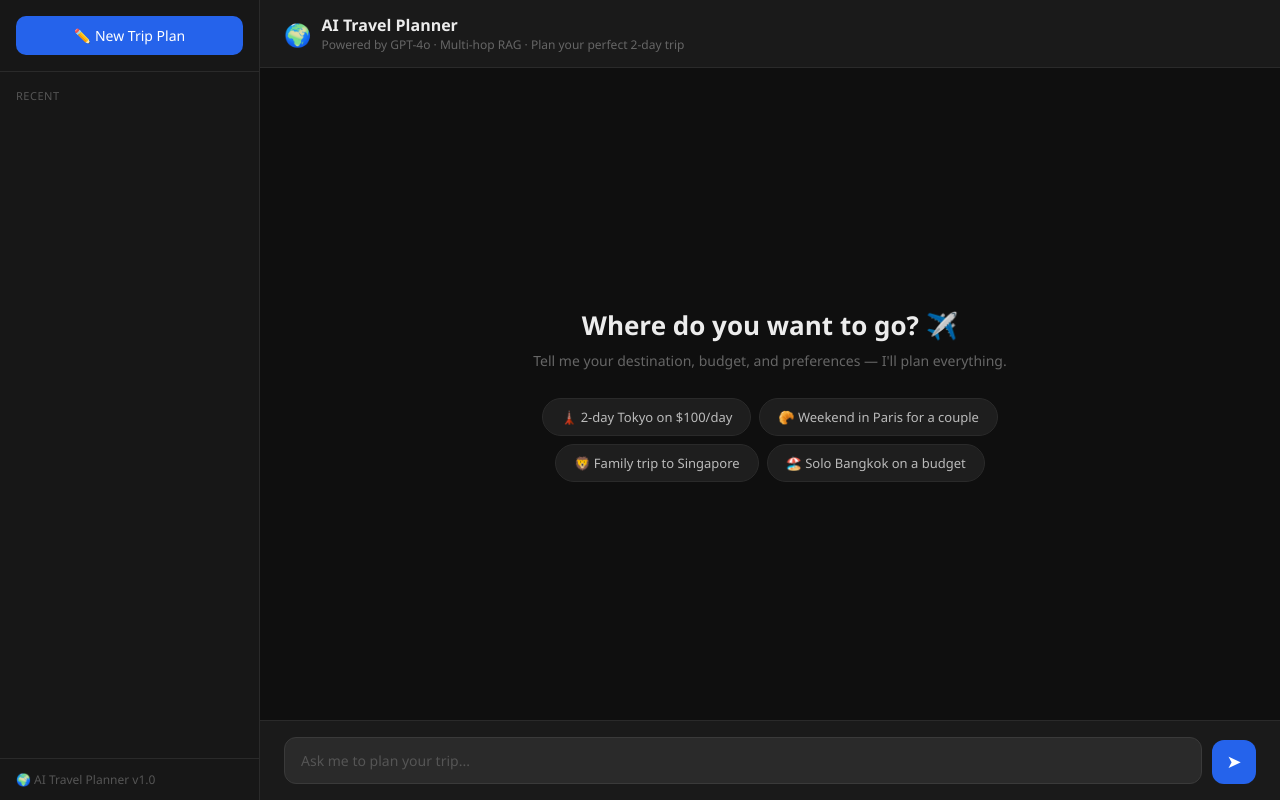
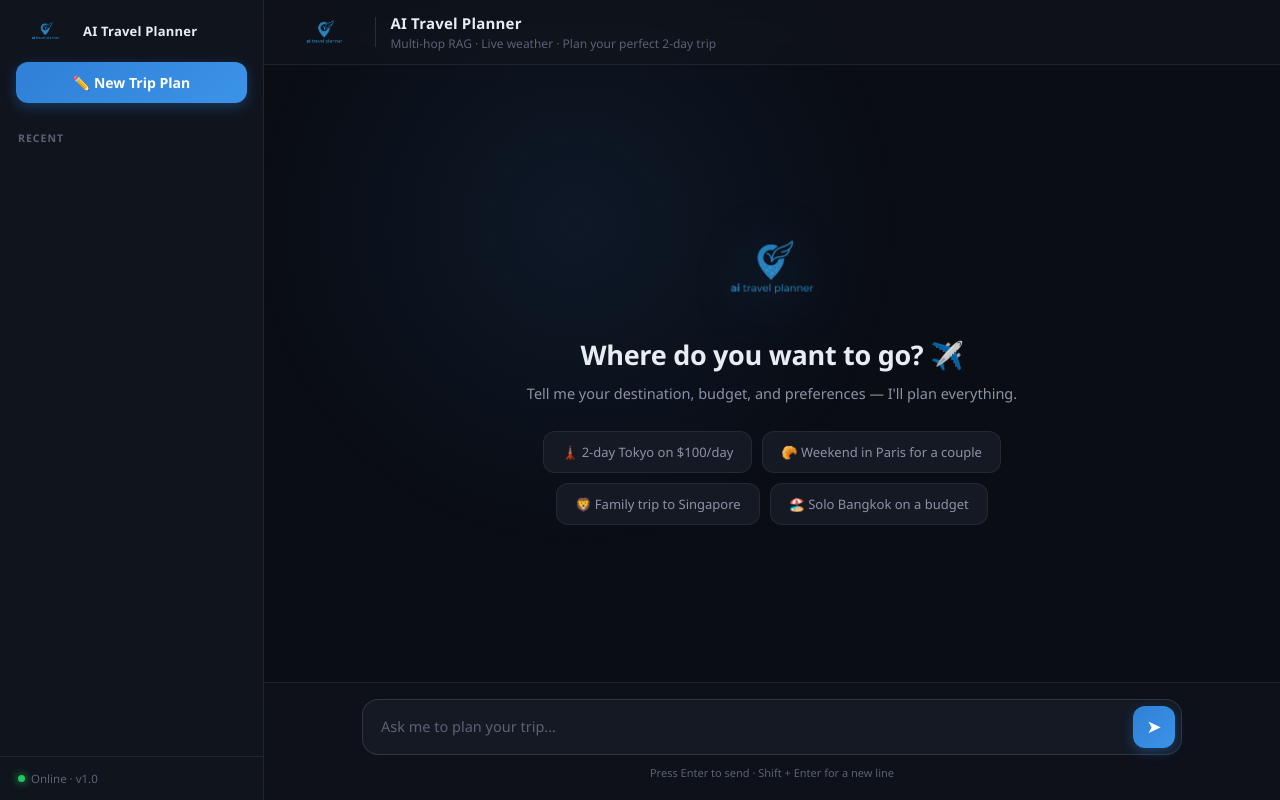
Before and after one commit to zektron001/AI-Travel-Planner-ChatBot, a plain HTML site: page static/index.html in a window 1280 px wide. Drawn offline with nearby package versions, Linux system fonts and the light colour scheme.

Commit message:
edit the interface

```diff
--- a/static/index.html
+++ b/static/index.html
@@ -4,190 +4,299 @@
   <meta charset="UTF-8" />
   <meta name="viewport" content="width=device-width, initial-scale=1.0"/>
   <title>AI Travel Planner</title>
+  <link rel="icon" type="image/png" href="/static/logo.png" />
   <script src="https://cdnjs.cloudflare.com/ajax/libs/marked/9.1.6/marked.min.js"></script>
   <style>
+    :root {
+      --bg:        #0a0d14;
+      --panel:     #10141d;
+      --panel-2:   #141924;
+      --border:    rgba(255,255,255,0.07);
+      --border-2:  rgba(255,255,255,0.12);
+      --text:      #e8ecf3;
+      --text-dim:  #8a93a6;
+      --text-mute: #5a6273;
+      --brand:     #2f80d6;
+      --brand-2:   #3b93e8;
+      --brand-lo:  rgba(47,128,214,0.14);
+      --accent:    #7c5cff;
+    }
+
     * { margin: 0; padding: 0; box-sizing: border-box; }
 
     body {
-      font-family: 'Segoe UI', sans-serif;
-      background: #0f0f0f;
-      color: #ececec;
+      font-family: 'Segoe UI', system-ui, -apple-system, sans-serif;
+      background: var(--bg);
+      color: var(--text);
       height: 100vh;
       display: flex;
       overflow: hidden;
     }
 
+    /* ambient glow behind everything */
+    body::before {
+      content: "";
+      position: fixed;
+      top: -20%; left: 15%;
+      width: 60vw; height: 60vw;
+      background: radial-gradient(circle, rgba(47,128,214,0.10), transparent 60%);
+      pointer-events: none;
+      z-index: 0;
+    }
+
+    /* ─────────────── Sidebar ─────────────── */
     #sidebar {
-      width: 260px;
-      background: #171717;
-      border-right: 1px solid #2a2a2a;
+      width: 264px;
+      background: var(--panel);
+      border-right: 1px solid var(--border);
       display: flex;
       flex-direction: column;
       flex-shrink: 0;
+      position: relative;
+      z-index: 2;
     }
 
-    #sidebar-header { padding: 16px; border-bottom: 1px solid #2a2a2a; }
+    #sidebar-brand {
+      display: flex; align-items: center; gap: 10px;
+      padding: 16px 18px 4px;
+    }
+    #sidebar-brand img { height: 30px; width: auto; }
+    #sidebar-brand span {
+      font-size: 13px; font-weight: 600; letter-spacing: 0.2px; color: var(--text);
+    }
+
+    #sidebar-header { padding: 12px 16px 14px; }
 
     #new-chat-btn {
       width: 100%;
-      background: #2563eb;
+      background: linear-gradient(135deg, var(--brand), var(--brand-2));
       border: none;
-      border-radius: 10px;
+      border-radius: 12px;
       color: white;
-      padding: 10px 16px;
-      font-size: 14px;
+      padding: 11px 16px;
+      font-size: 14px; font-weight: 600;
       cursor: pointer;
       font-family: inherit;
-      transition: background 0.2s;
+      display: flex; align-items: center; justify-content: center; gap: 8px;
+      box-shadow: 0 4px 14px rgba(47,128,214,0.35);
+      transition: transform 0.15s, box-shadow 0.2s, filter 0.2s;
     }
-    #new-chat-btn:hover { background: #1d4ed8; }
+    #new-chat-btn:hover { filter: brightness(1.08); box-shadow: 0 6px 20px rgba(47,128,214,0.45); }
+    #new-chat-btn:active { transform: translateY(1px); }
 
-    #chat-list { flex: 1; overflow-y: auto; padding: 8px; }
+    #chat-list { flex: 1; overflow-y: auto; padding: 4px 8px 8px; }
 
     .chat-list-label {
-      font-size: 11px; color: #555;
-      padding: 8px 8px 4px;
-      text-transform: uppercase; letter-spacing: 0.5px;
+      font-size: 10.5px; color: var(--text-mute);
+      padding: 10px 10px 6px;
+      text-transform: uppercase; letter-spacing: 1px; font-weight: 600;
     }
 
     .chat-item {
-      padding: 10px 12px; border-radius: 8px;
-      cursor: pointer; font-size: 13px; color: #aaa;
+      padding: 10px 12px; border-radius: 10px;
+      cursor: pointer; font-size: 13px; color: var(--text-dim);
       white-space: nowrap; overflow: hidden; text-overflow: ellipsis;
-      transition: background 0.2s;
-      display: flex; align-items: center;
+      transition: background 0.15s, color 0.15s;
+      display: flex; align-items: center; gap: 4px;
     }
-    .chat-item:hover { background: #222; color: #eee; }
-    .chat-item.active { background: #2a2a2a; color: #fff; }
+    .chat-item:hover { background: var(--panel-2); color: var(--text); }
+    .chat-item.active { background: var(--brand-lo); color: #fff; box-shadow: inset 2px 0 0 var(--brand); }
 
     .chat-item-title { flex: 1; overflow: hidden; text-overflow: ellipsis; }
 
     .delete-btn {
       opacity: 0;
       font-size: 12px;
-      padding: 2px 5px;
-      border-radius: 4px;
+      padding: 2px 6px;
+      border-radius: 6px;
       flex-shrink: 0;
-      transition: opacity 0.2s;
+      transition: opacity 0.15s, background 0.15s;
       cursor: pointer;
     }
-    .chat-item:hover .delete-btn { opacity: 1; }
-    .delete-btn:hover { background: #3a2a2a; }
+    .chat-item:hover .delete-btn { opacity: 0.6; }
+    .delete-btn:hover { opacity: 1 !important; background: rgba(239,68,68,0.18); }
 
-    #sidebar-footer { padding: 12px 16px; border-top: 1px solid #2a2a2a; font-size: 12px; color: #555; }
+    #sidebar-footer {
+      padding: 14px 18px; border-top: 1px solid var(--border);
+      font-size: 11.5px; color: var(--text-mute);
+      display: flex; align-items: center; gap: 6px;
+    }
+    #sidebar-footer .dot { width: 7px; height: 7px; border-radius: 50%; background: #22c55e; box-shadow: 0 0 8px #22c55e; }
 
-    #main { flex: 1; display: flex; flex-direction: column; overflow: hidden; }
+    /* ─────────────── Main ─────────────── */
+    #main { flex: 1; display: flex; flex-direction: column; overflow: hidden; position: relative; z-index: 1; }
 
     header {
-      background: #1a1a1a; padding: 14px 24px;
-      border-bottom: 1px solid #2a2a2a;
-      display: flex; align-items: center; gap: 10px;
+      background: rgba(16,20,29,0.7);
+      backdrop-filter: blur(12px);
+      padding: 12px 24px;
+      border-bottom: 1px solid var(--border);
+      display: flex; align-items: center; gap: 14px;
     }
-    header h1 { font-size: 16px; font-weight: 600; }
-    header p { font-size: 12px; color: #666; }
+    header .brand-logo { height: 40px; width: auto; }
+    header .brand-divider { width: 1px; height: 30px; background: var(--border-2); }
+    header .brand-text h1 { font-size: 15px; font-weight: 600; letter-spacing: 0.2px; }
+    header .brand-text p { font-size: 12px; color: var(--text-mute); margin-top: 2px; }
 
     #chat-container {
-      flex: 1; overflow-y: auto; padding: 24px;
-      display: flex; flex-direction: column; gap: 16px;
+      flex: 1; overflow-y: auto; padding: 28px 24px;
+      display: flex; flex-direction: column; gap: 18px;
     }
 
     .message {
-      display: flex; gap: 12px; max-width: 78%;
-      animation: fadeIn 0.25s ease;
+      display: flex; gap: 12px; max-width: 80%;
+      animation: fadeIn 0.3s ease;
     }
     @keyframes fadeIn {
-      from { opacity: 0; transform: translateY(6px); }
+      from { opacity: 0; transform: translateY(8px); }
       to   { opacity: 1; transform: translateY(0); }
     }
     .message.user { align-self: flex-end; flex-direction: row-reverse; }
     .message.assistant { align-self: flex-start; }
 
     .avatar {
-      width: 34px; height: 34px; border-radius: 50%;
+      width: 36px; height: 36px; border-radius: 11px;
       display: flex; align-items: center; justify-content: center;
-      font-size: 16px; flex-shrink: 0;
+      font-size: 17px; flex-shrink: 0;
+      border: 1px solid var(--border-2);
     }
-    .user .avatar { background: #2563eb; }
-    .assistant .avatar { background: #16a34a; }
+    .user .avatar { background: linear-gradient(135deg, var(--brand), var(--brand-2)); }
+    .assistant .avatar { background: linear-gradient(135deg, #16a34a, #22c55e); }
 
-    .bubble { padding: 12px 16px; border-radius: 16px; line-height: 1.65; font-size: 14px; }
-    .user .bubble { background: #2563eb; border-bottom-right-radius: 4px; }
-    .assistant .bubble { background: #1e1e1e; border: 1px solid #2a2a2a; border-bottom-left-radius: 4px; }
+    .bubble {
+      padding: 13px 17px; border-radius: 16px; line-height: 1.65; font-size: 14px;
+      box-shadow: 0 2px 10px rgba(0,0,0,0.25);
+    }
+    .user .bubble {
+      background: linear-gradient(135deg, var(--brand), var(--brand-2));
+      color: #fff; border-bottom-right-radius: 5px;
+    }
+    .assistant .bubble {
+      background: var(--panel-2);
+      border: 1px solid var(--border);
+      border-bottom-left-radius: 5px;
+    }
 
-    .bubble h1, .bubble h2, .bubble h3, .bubble h4 { margin: 12px 0 6px; font-weight: 600; }
-    .bubble h3 { font-size: 15px; color: #60a5fa; }
+    .bubble h1, .bubble h2, .bubble h3, .bubble h4 { margin: 14px 0 6px; font-weight: 600; }
+    .bubble h3 { font-size: 15px; color: var(--brand-2); }
     .bubble h4 { font-size: 14px; color: #a78bfa; }
     .bubble p { margin: 6px 0; }
     .bubble ul, .bubble ol { padding-left: 20px; margin: 6px 0; }
     .bubble li { margin: 4px 0; }
-    .bubble strong { color: #f0f0f0; font-weight: 600; }
-    .bubble hr { border: none; border-top: 1px solid #333; margin: 12px 0; }
+    .bubble strong { color: #fff; font-weight: 600; }
+    .bubble a { color: var(--brand-2); }
+    .bubble hr { border: none; border-top: 1px solid var(--border-2); margin: 14px 0; }
+    .bubble code {
+      background: rgba(255,255,255,0.08); padding: 1px 6px;
+      border-radius: 5px; font-size: 12.5px;
+    }
 
-    .typing .bubble { color: #666; font-style: italic; }
+    .typing .bubble { color: var(--text-mute); font-style: italic; }
+    .typing .bubble::after {
+      content: ""; display: inline-block; width: 5px; height: 5px;
+      margin-left: 3px; border-radius: 50%; background: var(--brand-2);
+      animation: blink 1s infinite;
+    }
+    @keyframes blink { 0%,100%{opacity:0.2} 50%{opacity:1} }
 
-    .welcome { text-align: center; margin: auto; padding: 40px 20px; }
-    .welcome h2 { font-size: 26px; margin-bottom: 8px; }
-    .welcome p { color: #666; font-size: 14px; margin-bottom: 28px; }
-    .suggestions { display: flex; flex-wrap: wrap; gap: 8px; justify-content: center; max-width: 600px; margin: 0 auto; }
+    /* ─────────────── Welcome ─────────────── */
+    .welcome { text-align: center; margin: auto; padding: 40px 20px; max-width: 680px; }
+    .welcome .hero-logo {
+      width: 168px; height: auto; margin: 0 auto 18px;
+      filter: drop-shadow(0 8px 30px rgba(47,128,214,0.35));
+    }
+    .welcome h2 { font-size: 27px; margin-bottom: 10px; font-weight: 700; letter-spacing: -0.3px; }
+    .welcome p { color: var(--text-dim); font-size: 14.5px; margin-bottom: 28px; }
+    .suggestions { display: flex; flex-wrap: wrap; gap: 10px; justify-content: center; }
     .suggestion-btn {
-      background: #1e1e1e; border: 1px solid #2a2a2a;
-      border-radius: 20px; color: #bbb;
-      padding: 9px 18px; font-size: 13px;
-      cursor: pointer; transition: all 0.2s; font-family: inherit;
+      background: var(--panel-2); border: 1px solid var(--border);
+      border-radius: 12px; color: var(--text-dim);
+      padding: 11px 18px; font-size: 13px;
+      cursor: pointer; transition: all 0.18s; font-family: inherit;
     }
-    .suggestion-btn:hover { border-color: #2563eb; color: white; }
+    .suggestion-btn:hover {
+      border-color: var(--brand); color: #fff;
+      background: var(--brand-lo); transform: translateY(-2px);
+    }
 
+    /* ─────────────── Input ─────────────── */
     #input-area {
-      padding: 16px 24px; background: #1a1a1a;
-      border-top: 1px solid #2a2a2a;
+      padding: 16px 24px 20px;
+      background: rgba(16,20,29,0.7);
+      backdrop-filter: blur(12px);
+      border-top: 1px solid var(--border);
+    }
+    #input-wrap {
+      max-width: 820px; margin: 0 auto;
       display: flex; gap: 10px; align-items: flex-end;
+      background: var(--panel-2);
+      border: 1px solid var(--border-2);
+      border-radius: 16px; padding: 6px 6px 6px 6px;
+      transition: border-color 0.2s, box-shadow 0.2s;
     }
+    #input-wrap:focus-within { border-color: var(--brand); box-shadow: 0 0 0 3px var(--brand-lo); }
     #message-input {
-      flex: 1; background: #2a2a2a; border: 1px solid #3a3a3a;
-      border-radius: 12px; color: #ececec;
-      padding: 12px 16px; font-size: 14px;
-      resize: none; outline: none; max-height: 140px;
+      flex: 1; background: transparent; border: none;
+      color: var(--text);
+      padding: 10px 12px; font-size: 14.5px;
+      resize: none; outline: none; max-height: 160px;
       font-family: inherit; line-height: 1.5;
     }
-    #message-input:focus { border-color: #2563eb; }
-    #message-input::placeholder { color: #555; }
+    #message-input::placeholder { color: var(--text-mute); }
 
     #send-btn {
-      background: #2563eb; border: none; border-radius: 12px;
-      color: white; width: 44px; height: 44px;
+      background: linear-gradient(135deg, var(--brand), var(--brand-2));
+      border: none; border-radius: 12px;
+      color: white; width: 42px; height: 42px;
       cursor: pointer; font-size: 18px;
       display: flex; align-items: center; justify-content: center;
-      flex-shrink: 0; transition: background 0.2s;
+      flex-shrink: 0; transition: filter 0.2s, transform 0.15s;
+      box-shadow: 0 4px 12px rgba(47,128,214,0.35);
     }
-    #send-btn:hover { background: #1d4ed8; }
-    #send-btn:disabled { background: #2a2a2a; cursor: not-allowed; color: #555; }
+    #send-btn:hover { filter: brightness(1.1); }
+    #send-btn:active { transform: scale(0.94); }
+    #send-btn:disabled { background: var(--panel); cursor: not-allowed; color: var(--text-mute); box-shadow: none; }
+    #input-hint { text-align: center; font-size: 11px; color: var(--text-mute); margin-top: 10px; }
 
-    ::-webkit-scrollbar { width: 6px; }
+    ::-webkit-scrollbar { width: 7px; }
     ::-webkit-scrollbar-track { background: transparent; }
-    ::-webkit-scrollbar-thumb { background: #333; border-radius: 3px; }
+    ::-webkit-scrollbar-thumb { background: rgba(255,255,255,0.1); border-radius: 4px; }
+    ::-webkit-scrollbar-thumb:hover { background: rgba(255,255,255,0.18); }
+
+    @media (max-width: 720px) {
+      #sidebar { display: none; }
+      .message { max-width: 92%; }
+      header .brand-text p { display: none; }
+    }
   </style>
 </head>
 <body>
 
 <div id="sidebar">
+  <div id="sidebar-brand">
+    <img src="/static/logo.png" alt="logo" />
+    <span>AI Travel Planner</span>
+  </div>
   <div id="sidebar-header">
     <button id="new-chat-btn" onclick="newChat()">✏️ New Trip Plan</button>
   </div>
   <div id="chat-list"><div class="chat-list-label">Recent</div></div>
-  <div id="sidebar-footer">🌍 AI Travel Planner v1.0</div>
+  <div id="sidebar-footer"><span class="dot"></span> Online · v1.0</div>
 </div>
 
 <div id="main">
   <header>
-    <div style="font-size:22px">🌍</div>
-    <div>
+    <img class="brand-logo" src="/static/logo.png" alt="AI Travel Planner" />
+    <div class="brand-divider"></div>
+    <div class="brand-text">
       <h1>AI Travel Planner</h1>
-      <p>Powered by GPT-4o · Multi-hop RAG · Plan your perfect 2-day trip</p>
+      <p>Multi-hop RAG · Live weather · Plan your perfect 2-day trip</p>
     </div>
   </header>
 
   <div id="chat-container">
     <div class="welcome" id="welcome">
+      <img class="hero-logo" src="/static/logo.png" alt="AI Travel Planner" />
       <h2>Where do you want to go? ✈️</h2>
       <p>Tell me your destination, budget, and preferences — I'll plan everything.</p>
       <div class="suggestions">
@@ -200,13 +309,29 @@
   </div>
 
   <div id="input-area">
-    <textarea id="message-input" placeholder="Ask me to plan your trip..." rows="1"></textarea>
-    <button id="send-btn" onclick="sendMessage()">➤</button>
+    <div id="input-wrap">
+      <textarea id="message-input" placeholder="Ask me to plan your trip..." rows="1"></textarea>
+      <button id="send-btn" onclick="sendMessage()">➤</button>
+    </div>
+    <div id="input-hint">Press Enter to send · Shift + Enter for a new line</div>
   </div>
 </div>
 
 <script>
   marked.setOptions({ breaks: true, gfm: true });
+
+  const WELCOME_HTML = `
+    <div class="welcome" id="welcome">
+      <img class="hero-logo" src="/static/logo.png" alt="AI Travel Planner" />
+      <h2>Where do you want to go? ✈️</h2>
+      <p>Tell me your destination, budget, and preferences — I'll plan everything.</p>
+      <div class="suggestions">
+        <button class="suggestion-btn" onclick="sendSuggestion(this)">🗼 2-day Tokyo on $100/day</button>
+        <button class="suggestion-btn" onclick="sendSuggestion(this)">🥐 Weekend in Paris for a couple</button>
+        <button class="suggestion-btn" onclick="sendSuggestion(this)">🦁 Family trip to Singapore</button>
+        <button class="suggestion-btn" onclick="sendSuggestion(this)">🏖️ Solo Bangkok on a budget</button>
+      </div>
+    </div>`;
 
   let sessions = JSON.parse(localStorage.getItem('travel_sessions') || '[]');
   let currentSessionId = null;
@@ -234,17 +359,7 @@
 
   function newChat() {
     currentSessionId = generateId();
-    document.getElementById('chat-container').innerHTML = `
-      <div class="welcome" id="welcome">
-        <h2>Where do you want to go? ✈️</h2>
-        <p>Tell me your destination, budget, and preferences — I'll plan everything.</p>
-        <div class="suggestions">
-          <button class="suggestion-btn" onclick="sendSuggestion(this)">🗼 2-day Tokyo on $100/day</button>
-          <button class="suggestion-btn" onclick="sendSuggestion(this)">🥐 Weekend in Paris for a couple</button>
-          <button class="suggestion-btn" onclick="sendSuggestion(this)">🦁 Family trip to Singapore</button>
-          <button class="suggestion-btn" onclick="sendSuggestion(this)">🏖️ Solo Bangkok on a budget</button>
-        </div>
-      </div>`;
+    document.getElementById('chat-container').innerHTML = WELCOME_HTML;
     renderSidebar();
     document.getElementById('message-input').focus();
   }
@@ -305,7 +420,7 @@
     input.style.height = 'auto';
     document.getElementById('send-btn').disabled = true;
     appendMessage('user', text);
-    const typing = appendMessage('assistant typing', '✈️ Researching your trip...');
+    const typing = appendMessage('assistant typing', '✈️ Researching your trip');
     try {
       const res = await fetch('/chat', {
         method: 'POST',
@@ -331,7 +446,7 @@
 
   document.getElementById('message-input').addEventListener('input', function() {
     this.style.height = 'auto';
-    this.style.height = Math.min(this.scrollHeight, 140) + 'px';
+    this.style.height = Math.min(this.scrollHeight, 160) + 'px';
   });
 
   document.getElementById('message-input').addEventListener('keydown', function(e) {
```
Also changed, not shown: image/Gemini_Generated_Image_djcxkidjcxkidjcx-removebg-preview.png (added), static/logo.png (added).
